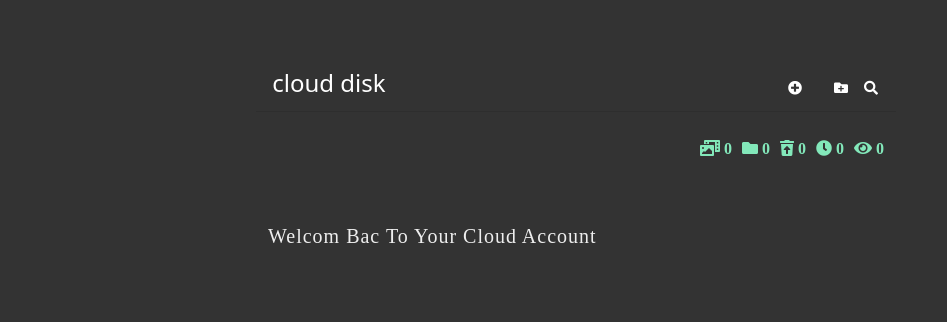
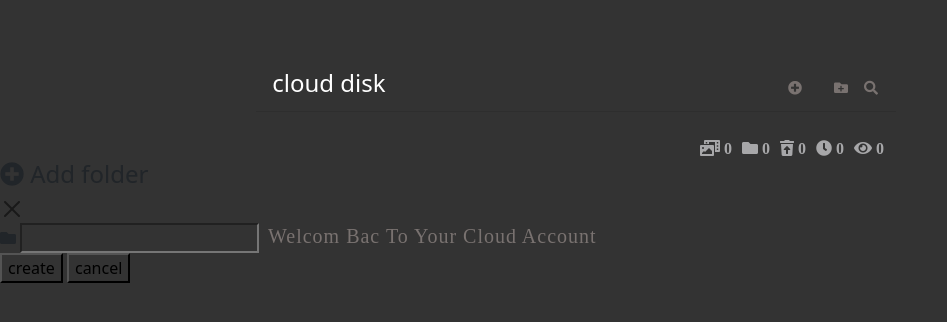
Before and after one commit to diouri844/Flask_cloud_api, a Flask app: template templates/Dashbroad.html in a window 1280 px wide. Shown: the top 322 px of the page, without its empty margins (0-947 px from the left). Run offline with Flask 2, Linux system fonts and the light colour scheme; the template is opened without the code that fills it, so the values that code supplies are empty; some libraries are stand-ins or nearby versions.

Commit message:
update ui

```diff
--- a/static/css/dahsbroad.css
+++ b/static/css/dahsbroad.css
@@ -1,7 +1,6 @@
 *, body{
     background-color:#333333;
 }
-
 
 .navbar{
     /*background-color: #333333;*/
@@ -20,17 +19,16 @@
     cursor:pointer;
 }
 .nav_profile:hover {
-    color:#eee;
     font-size: 25px;
 }
 .btn-services{
-    color:#fff;
+    color:#797270;
     cursor:pointer;
     background:transparent;
 }
 
 .btn-services:hover{
-    background-color : #000;
+    color: #ccc;
     border-radius: 20px;
 }
 
@@ -50,8 +48,7 @@
     margin-bottom: 10px;
 }
 .u_serv_item:hover{
-    background-color: #000;
-    border-radius: 20px;
+    color: #A7A7A9;
     padding:3px 10px;
 }
 .container-welcome{
@@ -60,7 +57,7 @@
 }
 
 .Welcome_handler{
-    color:#eee;
+    color:#797270;
     position:absolute;
     text-transform: capitalize;
     letter-spacing: 1px;
@@ -69,7 +66,7 @@
     margin-top: 5%;
 }
 .user_name{
-    color:#83E8BA;
+    color:#A7A7A9;
     text-transform: uppercase;
 }
 .btn_group_management{
@@ -80,7 +77,7 @@
 .fa-photo-video, .folder_icon, .trach_icon, .clock_icon, .fa-eye{
     position: relative;
     top: -20px;
-    color:#83E8BA;
+    color:#A7A7A9;
     margin-left: 10px;
     cursor: pointer;
 }
--- a/static/js/dashbroad.js
+++ b/static/js/dashbroad.js
@@ -1,6 +1,6 @@
 // selecte elements to working with :
 
-const btn = document.querySelector(".nav-toggle");
+//const btn = document.querySelector(".nav-toggle");
 const links = document.querySelector(".links");
 const nav_header = document.getElementById("nav_profile");
 
@@ -16,14 +16,22 @@ nav_header.addEventListener("click",function(){
 });
 
 
+function toggle_my_links(){
+  links.classList.toggle("show-links");
+}
 
-btn.addEventListener("click", function(){
-  /*if(links.classList.contains("show-links")){
-    //remove it :
-    links.classList.remove("show-links");
-  }
-  else{
-    links.classList.add("show-links");
-  }*/
-  links.classList.toggle("show-links");
-});
+// services functions :
+
+function create_folder() {
+  console.log("create folder fired clicked ");
+
+};
+
+
+
+
+
+
+// global btns services :
+const btn_add_folder = document.getElementById("create_new_folder");
+btn_add_folder.addEventListener("click",create_folder,false);
--- a/templates/Dashbroad.html
+++ b/templates/Dashbroad.html
@@ -27,7 +27,11 @@
 		</div>
 		<div class="navbar-services">
 			<ul class="nav justify-content-end">
-			<li type="button" class="btn-services btn-sm" data-bs-toggle="tooltip" data-bs-placement="top" title="New folder">
+			<li type="button" class="btn-services btn-sm"
+				data-bs-toggle="tooltip"
+				id="create_new_folder"
+				data-bs-placement="top"
+				title="New folder">
   				<i class="fas fa-plus-circle"></i>
 			</li>
 			<li type="button" class="btn-services btn-sm" data-bs-toggle="tooltip" data-bs-placement="top" title="upload file">
@@ -66,9 +70,41 @@
 <!-- offcanvas ended -->
 
 
+<!-- popup create new user folder -->
+<div class="popup-create_folder">
+	<div class="popup-header">
+		<h4 class="popup-header_handler"><i class="fas fa-plus-circle"></i> Add folder </h4>
+		<button type="button" class="btn-close" aria-label="Close"></button>
+	</div>
+	<div class="popup-form">
+		<i class="fas fa-folder"></i>
+		<input type="text" class="folder_name"  id="folder_name_input"/>
+	</div>
+	<div class="popup-btns">
+		<button class="btn-send"> create </button>
+		<button class="btn-cancel"> cancel </button>
+	</div>
+</div>
+
+
+
+
+
+<!-- popup create new user folder -->
+
 
 
 {% endblock %}
 </body>
+
 <link rel="stylesheet" href="{{url_for('static', filename='css/dahsbroad.css')}}"/>
 <script src="{{url_for('static', filename='js/dashbroad.js')}}"></script>
+<!-- popup simpliy js -->
+<link rel="stylesheet" href="{{url_for('static', filename='dist/notiflix-3.2.5.min.css')}}" />
+<script  src="{{url_for('static', filename='dist/notiflix-3.2.5.min.js')}}"></script>
+<script src="{{url_for('static', filename='dist/notiflix-report-aio-3.2.5.min.js')}}"></script>
+<script src="{{url_for('static', filename='dist/notiflix-loading-aio-3.2.5.min.js')}}"></script>
+<script src="{{url_for('static', filename='dist/notiflix-confirm-aio-3.2.5.min.js')}}"></script>
+
+<!-- axios cdn -->
+<script src="https://unpkg.com/axios/dist/axios.min.js"></script>
```
Also changed, not shown: 1 other file.
